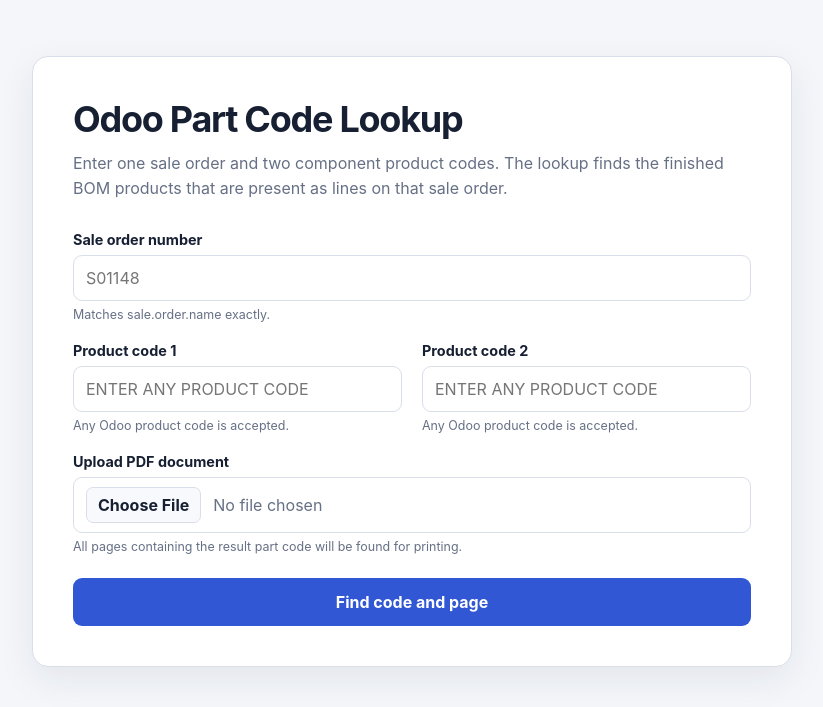
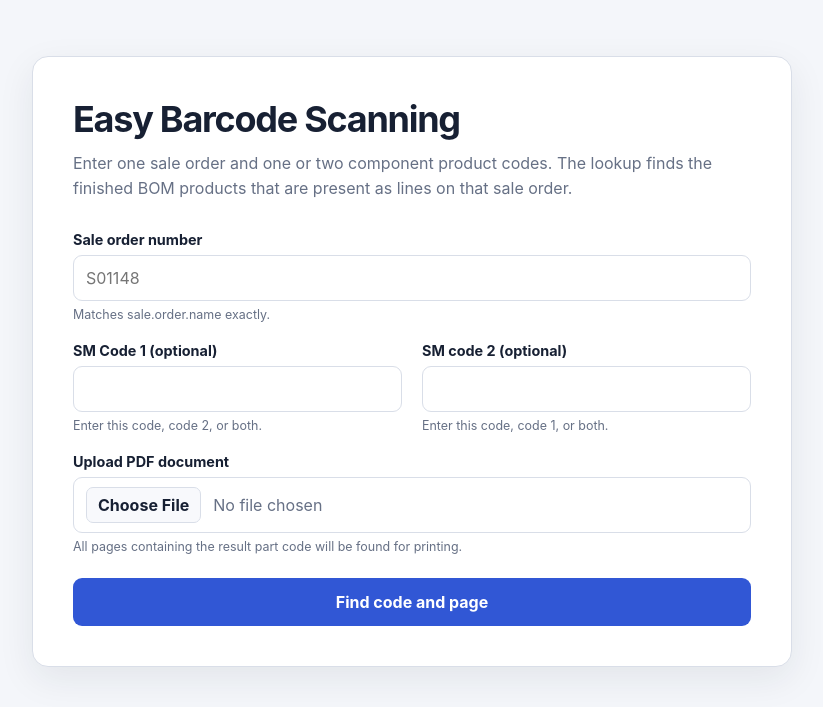
Before and after one commit to modula-code/Easy-Barcode-printing, a Flask app: page / in a window 1280 px wide. Shown: the top 707 px of the page, without its empty margins (228-1051 px from the left). Run offline with Flask 3, Linux system fonts and the light colour scheme.

Commit message:
ui changes

```diff
--- a/app.py
+++ b/app.py
@@ -60,17 +60,27 @@ def lookup():
 
     supplied_codes = payload.get("sm_codes")
     if isinstance(supplied_codes, list):
-        sm_codes = [str(code).strip().upper() for code in supplied_codes]
+        sm_codes = [
+            str(code).strip().upper()
+            for code in supplied_codes
+            if str(code).strip()
+        ]
     else:
         sm_codes = [
-            str(payload.get("code1", "")).strip().upper(),
-            str(payload.get("code2", "")).strip().upper(),
+            code
+            for code in (
+                str(payload.get("code1", "")).strip().upper(),
+                str(payload.get("code2", "")).strip().upper(),
+            )
+            if code
         ]
 
     if not so_number:
         return jsonify(error="SO number is required."), 400
-    if len(sm_codes) != 2 or any(not code for code in sm_codes):
-        return jsonify(error="Exactly two product codes are required."), 400
+    if not sm_codes:
+        return jsonify(error="Enter at least one product code."), 400
+    if len(sm_codes) > 2:
+        return jsonify(error="A maximum of two product codes is allowed."), 400
 
     try:
         result = lookup_part_codes(so_number, sm_codes)
--- a/templates/index.html
+++ b/templates/index.html
@@ -1,9 +1,9 @@
 <!doctype html>
 <html lang="en">
     <head>
-  <meta charset="utf-8">
-  <meta name="viewport" content="width=device-width, initial-scale=1">
-  <title>Odoo Part Code Lookup</title>
+        <meta charset="utf-8" />
+        <meta name="viewport" content="width=device-width, initial-scale=1" />
+        <title>Easy Label Printing</title>
         <style>
             :root {
                 color-scheme: light;
@@ -20,14 +20,23 @@
                 --error-line: #efaaaa;
             }
 
-    * { box-sizing: border-box; }
+            * {
+                box-sizing: border-box;
+            }
 
             body {
                 margin: 0;
                 min-height: 100vh;
                 background: var(--page);
                 color: var(--ink);
-      font-family: Inter, ui-sans-serif, system-ui, -apple-system, BlinkMacSystemFont, "Segoe UI", sans-serif;
+                font-family:
+                    Inter,
+                    ui-sans-serif,
+                    system-ui,
+                    -apple-system,
+                    BlinkMacSystemFont,
+                    "Segoe UI",
+                    sans-serif;
             }
 
             main {
@@ -62,7 +71,9 @@
             }
 
             .field:first-child,
-    .field.full-width { grid-column: 1 / -1; }
+            .field.full-width {
+                grid-column: 1 / -1;
+            }
 
             label {
                 display: block;
@@ -80,10 +91,14 @@
                 color: var(--ink);
                 background: #fff;
                 font: inherit;
-      transition: border-color 120ms ease, box-shadow 120ms ease;
+                transition:
+                    border-color 120ms ease,
+                    box-shadow 120ms ease;
             }
 
-    input:not([type="file"]) { text-transform: uppercase; }
+            input:not([type="file"]) {
+                text-transform: uppercase;
+            }
 
             input[type="file"] {
                 padding: 9px 12px;
@@ -126,12 +141,21 @@
                 cursor: pointer;
                 font: inherit;
                 font-weight: 750;
-      transition: background 120ms ease, transform 120ms ease;
+                transition:
+                    background 120ms ease,
+                    transform 120ms ease;
             }
 
-    button:hover { background: var(--primary-hover); }
-    button:active { transform: translateY(1px); }
-    button:disabled { cursor: wait; opacity: 0.68; }
+            button:hover {
+                background: var(--primary-hover);
+            }
+            button:active {
+                transform: translateY(1px);
+            }
+            button:disabled {
+                cursor: wait;
+                opacity: 0.68;
+            }
 
             #message {
                 margin-top: 22px;
@@ -164,7 +188,9 @@
                 background: #f8f9fc;
             }
 
-    .result-heading strong { letter-spacing: 0.02em; }
+            .result-heading strong {
+                letter-spacing: 0.02em;
+            }
 
             .badge {
                 border-radius: 999px;
@@ -183,7 +209,9 @@
                 background: var(--success-bg);
             }
 
-    .match + .match { border-top: 1px solid var(--success-line); }
+            .match + .match {
+                border-top: 1px solid var(--success-line);
+            }
 
             .part-code {
                 align-self: center;
@@ -228,32 +256,46 @@
                 font-weight: 750;
             }
 
-    .print-link:hover { background: var(--primary-hover); }
+            .print-link:hover {
+                background: var(--primary-hover);
+            }
 
             .secondary-print-link {
                 margin-left: 8px;
                 background: #475467;
             }
 
-    .secondary-print-link:hover { background: #344054; }
+            .secondary-print-link:hover {
+                background: #344054;
+            }
 
-    [hidden] { display: none !important; }
+            [hidden] {
+                display: none !important;
+            }
 
             @media (max-width: 580px) {
-      main { margin: 24px auto; }
-      .form-grid, .match { grid-template-columns: 1fr; }
+                main {
+                    margin: 24px auto;
+                }
+                .form-grid,
+                .match {
+                    grid-template-columns: 1fr;
+                }
                 .field:first-child,
-      .field.full-width { grid-column: auto; }
+                .field.full-width {
+                    grid-column: auto;
+                }
             }
         </style>
     </head>
     <body>
         <main>
             <section class="panel">
-      <h1>Odoo Part Code Lookup</h1>
+                <h1>Easy Barcode Scanning</h1>
                 <p class="intro">
-        Enter one sale order and two component product codes. The lookup finds the
-        finished BOM products that are present as lines on that sale order.
+                    Enter one sale order and one or two component product codes.
+                    The lookup finds the finished BOM products that are present
+                    as lines on that sale order.
                 </p>
 
                 <form id="lookup-form">
@@ -267,36 +309,38 @@
                                 placeholder="S01148"
                                 autocomplete="off"
                                 required
+                            />
+                            <span class="hint"
+                                >Matches sale.order.name exactly.</span
                             >
-            <span class="hint">Matches sale.order.name exactly.</span>
                         </div>
 
                         <div class="field">
-            <label for="code-1">Product code 1</label>
+                            <label for="code-1">SM Code 1 (optional)</label>
                             <input
                                 id="code-1"
                                 name="code1"
                                 type="text"
-              placeholder="Enter any product code"
                                 autocomplete="off"
                                 autocapitalize="characters"
-              required
+                            />
+                            <span class="hint"
+                                >Enter this code, code 2, or both.</span
                             >
-            <span class="hint">Any Odoo product code is accepted.</span>
                         </div>
 
                         <div class="field">
-            <label for="code-2">Product code 2</label>
+                            <label for="code-2">SM code 2 (optional)</label>
                             <input
                                 id="code-2"
                                 name="code2"
                                 type="text"
-              placeholder="Enter any product code"
                                 autocomplete="off"
                                 autocapitalize="characters"
-              required
+                            />
+                            <span class="hint"
+                                >Enter this code, code 1, or both.</span
                             >
-            <span class="hint">Any Odoo product code is accepted.</span>
                         </div>
 
                         <div class="field full-width">
@@ -307,14 +351,17 @@
                                 type="file"
                                 accept="application/pdf,.pdf"
                                 required
-            >
+                            />
                             <span class="hint">
-              All pages containing the result part code will be found for printing.
+                                All pages containing the result part code will
+                                be found for printing.
                             </span>
                         </div>
                     </div>
 
-        <button id="submit-button" type="submit">Find code and page</button>
+                    <button id="submit-button" type="submit">
+                        Find code and page
+                    </button>
                 </form>
 
                 <div id="message" role="alert" hidden></div>
@@ -369,8 +416,8 @@
                         document.createTextNode(match.product_template_name),
                         document.createElement("br"),
                         document.createTextNode(
-            `Product template ID: ${match.product_template_id} · Sale line ID: ${match.sale_order_line_id}`
-          )
+                            `Product template ID: ${match.product_template_id} · Sale line ID: ${match.sale_order_line_id}`,
+                        ),
                     );
                     row.appendChild(metadata);
                     card.appendChild(row);
@@ -379,14 +426,18 @@
                     documentStatus.className = "document-status";
                     if (match.document_match?.found) {
                         const occurrenceLabel =
-            match.document_match.occurrence_count === 1 ? "occurrence" : "occurrences";
+                            match.document_match.occurrence_count === 1
+                                ? "occurrence"
+                                : "occurrences";
                         const pageLabel =
-            match.document_match.matching_page_count === 1 ? "page" : "pages";
+                            match.document_match.matching_page_count === 1
+                                ? "page"
+                                : "pages";
                         documentStatus.append(
                             document.createTextNode(
-              `${match.document_match.occurrence_count} ${occurrenceLabel} found on ${match.document_match.matching_page_count} PDF ${pageLabel}: ${match.document_match.page_numbers.join(", ")}.`
+                                `${match.document_match.occurrence_count} ${occurrenceLabel} found on ${match.document_match.matching_page_count} PDF ${pageLabel}: ${match.document_match.page_numbers.join(", ")}.`,
                             ),
-            document.createElement("br")
+                            document.createElement("br"),
                         );
                         const printLink = document.createElement("a");
                         printLink.className = "print-link";
@@ -398,17 +449,17 @@
 
                         if (match.document_match.matching_page_count > 1) {
                             const printAllLink = document.createElement("a");
-            printAllLink.className = "print-link secondary-print-link";
-            printAllLink.href = match.document_match.all_print_url;
+                            printAllLink.className =
+                                "print-link secondary-print-link";
+                            printAllLink.href =
+                                match.document_match.all_print_url;
                             printAllLink.target = "_blank";
                             printAllLink.rel = "noopener";
-            printAllLink.textContent =
-              `Print all matching pages (${match.document_match.matching_page_count})`;
+                            printAllLink.textContent = `Print all matching pages (${match.document_match.matching_page_count})`;
                             documentStatus.appendChild(printAllLink);
                         }
                     } else {
-          documentStatus.textContent =
-            `Part code ${match.part_code} was not found in the uploaded PDF.`;
+                        documentStatus.textContent = `Part code ${match.part_code} was not found in the uploaded PDF.`;
                     }
                     card.appendChild(documentStatus);
 
@@ -440,21 +491,29 @@
             form.addEventListener("submit", async (event) => {
                 event.preventDefault();
                 clearOutput();
+
+                const formData = new FormData(form);
+                const code1 = formData.get("code1").trim().toUpperCase();
+                const code2 = formData.get("code2").trim().toUpperCase();
+                if (!code1 && !code2) {
+                    message.textContent = "Enter at least one product code.";
+                    message.hidden = false;
+                    return;
+                }
+
                 button.disabled = true;
                 button.textContent = "Looking up…";
-
-      const formData = new FormData(form);
                 formData.set(
                     "so_number",
-        formData.get("so_number").trim().toUpperCase()
+                    formData.get("so_number").trim().toUpperCase(),
                 );
-      formData.set("code1", formData.get("code1").trim().toUpperCase());
-      formData.set("code2", formData.get("code2").trim().toUpperCase());
+                formData.set("code1", code1);
+                formData.set("code2", code2);
 
                 try {
                     const response = await fetch("/api/lookup", {
                         method: "POST",
-          body: formData
+                        body: formData,
                     });
                     const data = await response.json();
                     if (!response.ok) {
```
Also changed, not shown: odoo_client.py (+7 -3 lines), README.md. Lines whose indentation alone changed are shown as unchanged.
